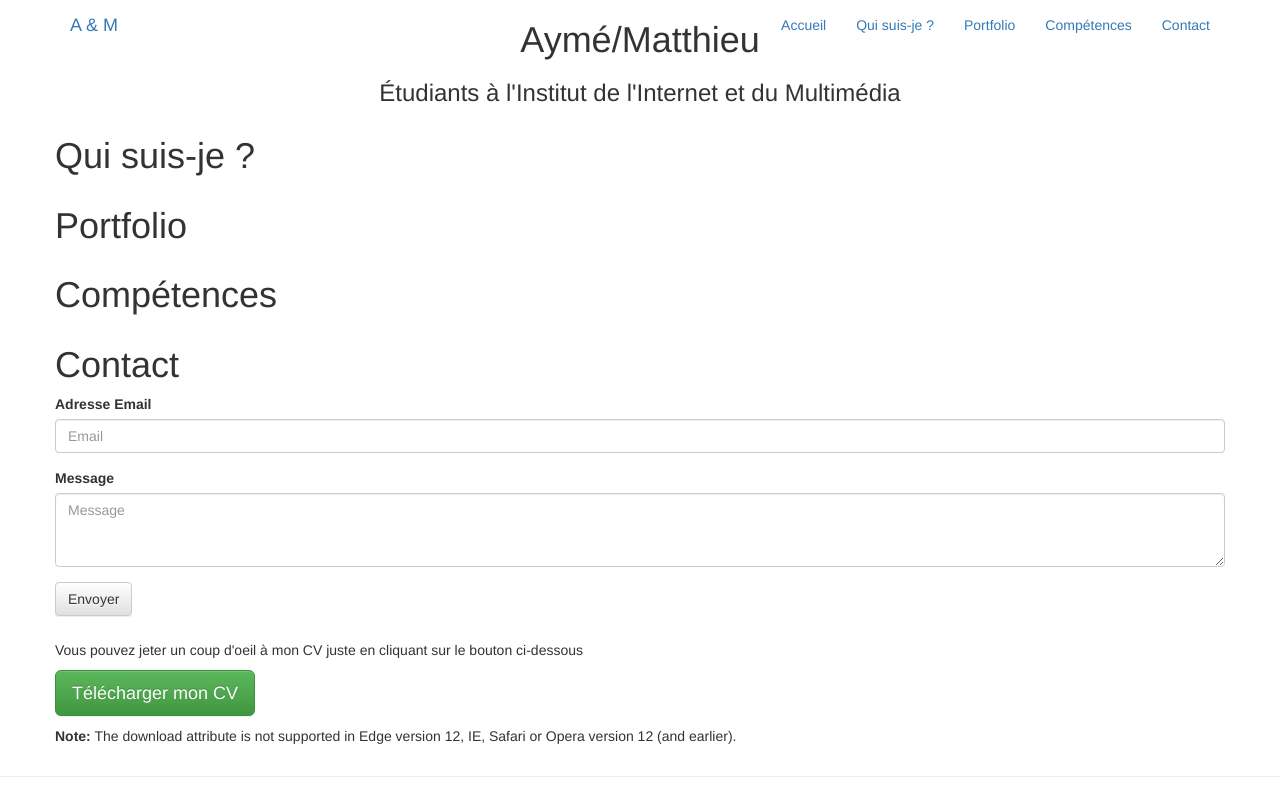
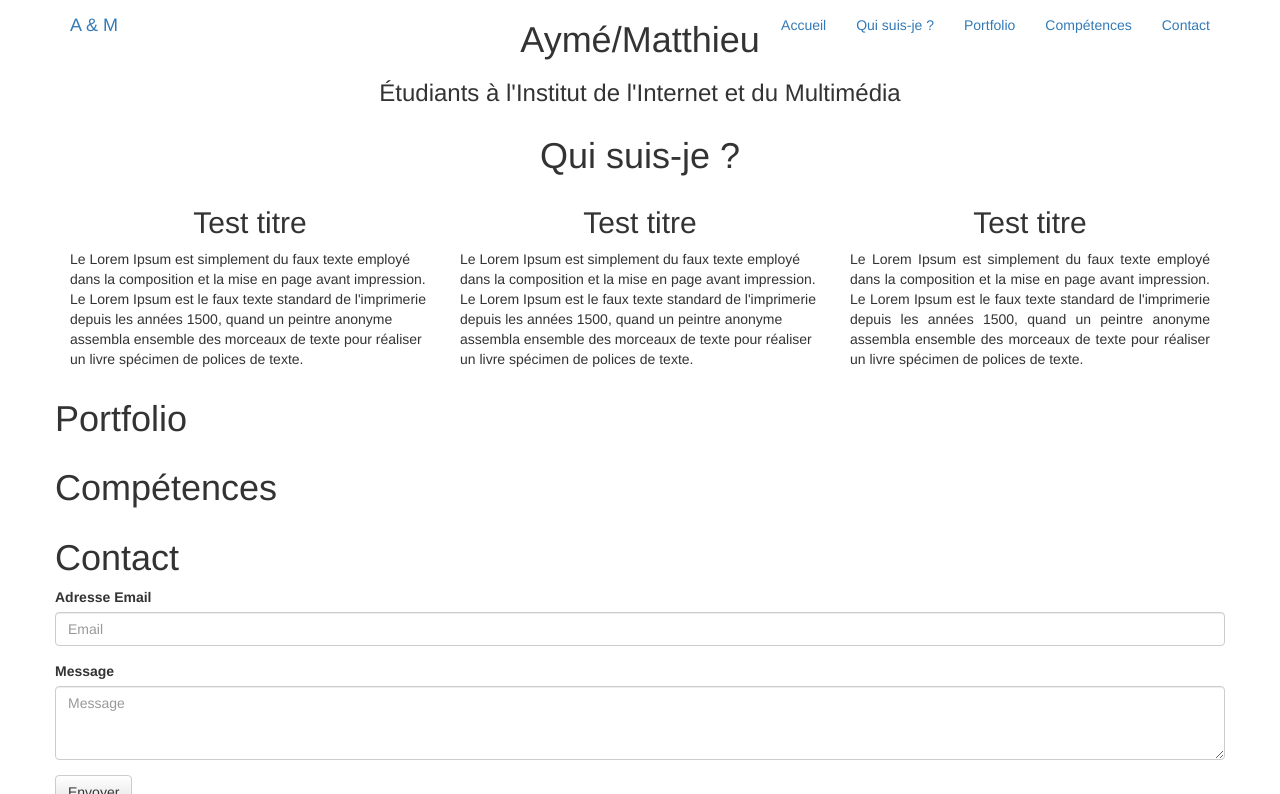
Before and after one commit to Oxyrio/SitePerso, a PHP site: page / in a window 1280 px wide. Shown: the top 794 px of the page. Run offline with PHP 8.4, Linux system fonts and the light colour scheme; some libraries are stand-ins or nearby versions.

Commit message:
Réglages

```diff
--- a/templates/index.php
+++ b/templates/index.php
@@ -10,9 +10,13 @@ include('header.php');
 <div id="first">
     <div class="container">
         <div class="row">
-            <div class="col-md-6 col-md-offset-3">
+            <div class="col-md-6 col-md-offset-3 accueil">
                 <h1 class="text-center">Aymé/Matthieu</h1>
                 <h3 class="text-center">Étudiants à l'Institut de l'Internet et du Multimédia</h3>
+                <a class="scroll" title="scroll" href="#fourth">
+                    <div class="scroll-btn tipped tipper-attached" data-title="about me" data-tipper-options="{&quot;direction&quot;:&quot;top&quot;,&quot;follow&quot;:&quot;true&quot;}">
+                    </div>
+                </a>
             </div>
         </div>
     </div>
@@ -21,7 +25,23 @@ include('header.php');
 <div id="second">
     <div class="container">
         <div class="row">
-            <h1>Qui suis-je ?</h1>
+            <div class="col-md-6 col-md-offset-3 about">
+                <h1 class="text-center">Qui suis-je ?</h1>
+            </div>
+        </div>
+        <div class="row">
+            <div class="col-md-4">
+                <h2 class="text-center">Test titre</h2>
+                <p>Le Lorem Ipsum est simplement du faux texte employé dans la composition et la mise en page avant impression. Le Lorem Ipsum est le faux texte standard de l'imprimerie depuis les années 1500, quand un peintre anonyme assembla ensemble des morceaux de texte pour réaliser un livre spécimen de polices de texte.</p>
+            </div>
+            <div class="col-md-4">
+                <h2 class="text-center">Test titre</h2>
+                <p>Le Lorem Ipsum est simplement du faux texte employé dans la composition et la mise en page avant impression. Le Lorem Ipsum est le faux texte standard de l'imprimerie depuis les années 1500, quand un peintre anonyme assembla ensemble des morceaux de texte pour réaliser un livre spécimen de polices de texte.</p>
+            </div>
+            <div class="col-md-4">
+                <h2 class="text-center">Test titre</h2>
+                <p class="text-justify">Le Lorem Ipsum est simplement du faux texte employé dans la composition et la mise en page avant impression. Le Lorem Ipsum est le faux texte standard de l'imprimerie depuis les années 1500, quand un peintre anonyme assembla ensemble des morceaux de texte pour réaliser un livre spécimen de polices de texte.</p>
+            </div>
         </div>
     </div>
 </div>
```
Also changed, not shown: css/style.css (+6 -1 lines).
